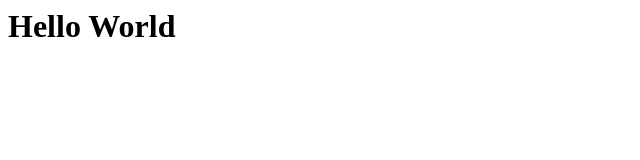
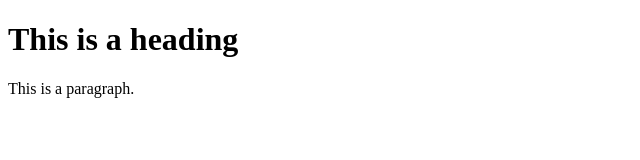
Before and after one commit to hughesworld1/maconscan.com, a plain HTML site: page index.html in a window 1280 px wide. Shown: the whole page, without its empty margins (0-640 px from the left). Drawn offline with Linux system fonts and the light colour scheme.

Commit message:
Update index.html

```diff
--- a/index.html
+++ b/index.html
@@ -1 +1,10 @@
-<h1>Hello World</h1>
+ <!DOCTYPE html>
+<html>
+<title>HTML Tutorial</title>
+<body>
+
+<h1>This is a heading</h1>
+<p>This is a paragraph.</p>
+
+</body>
+</html>
```
